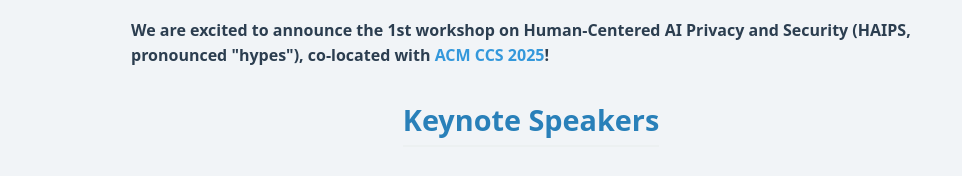
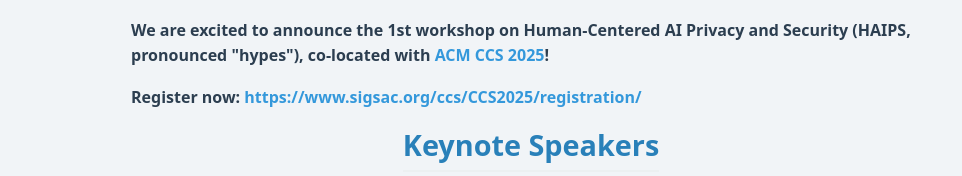
Before and after one commit to i7mist/haips-website, an Astro site: page / in a window 1280 px wide. Shown: the part 752-928 px from the top of the page, without its empty margins (109-1071 px from the left). Built offline with nearby package versions, Linux system fonts and the light colour scheme; Astro itself is replaced by a stand-in of ours.

Commit message:
add register now info

```diff
--- a/src/pages/index.astro
+++ b/src/pages/index.astro
@@ -101,6 +101,10 @@
     <p>
     <strong>
     We are excited to announce the 1st workshop on Human-Centered AI Privacy and Security (HAIPS, pronounced "hypes"), co-located with <a href="https://www.sigsac.org/ccs/CCS2025/">ACM CCS 2025</a>!
+    </strong>
+    </p>
+    <strong>
+      Register now: <a href="https://www.sigsac.org/ccs/CCS2025/registration/">https://www.sigsac.org/ccs/CCS2025/registration/</a>
     </strong>
     </p>
 
```
